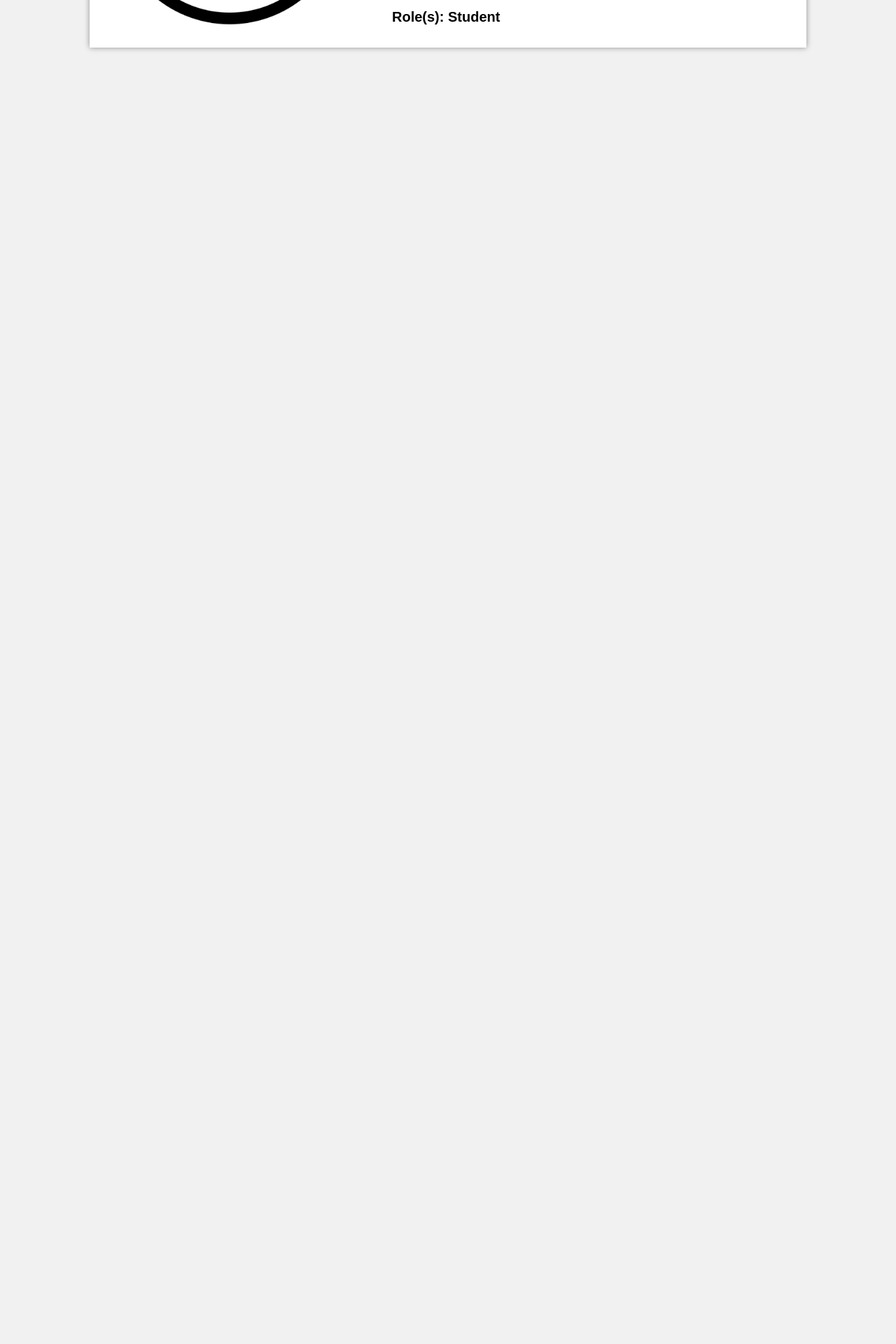
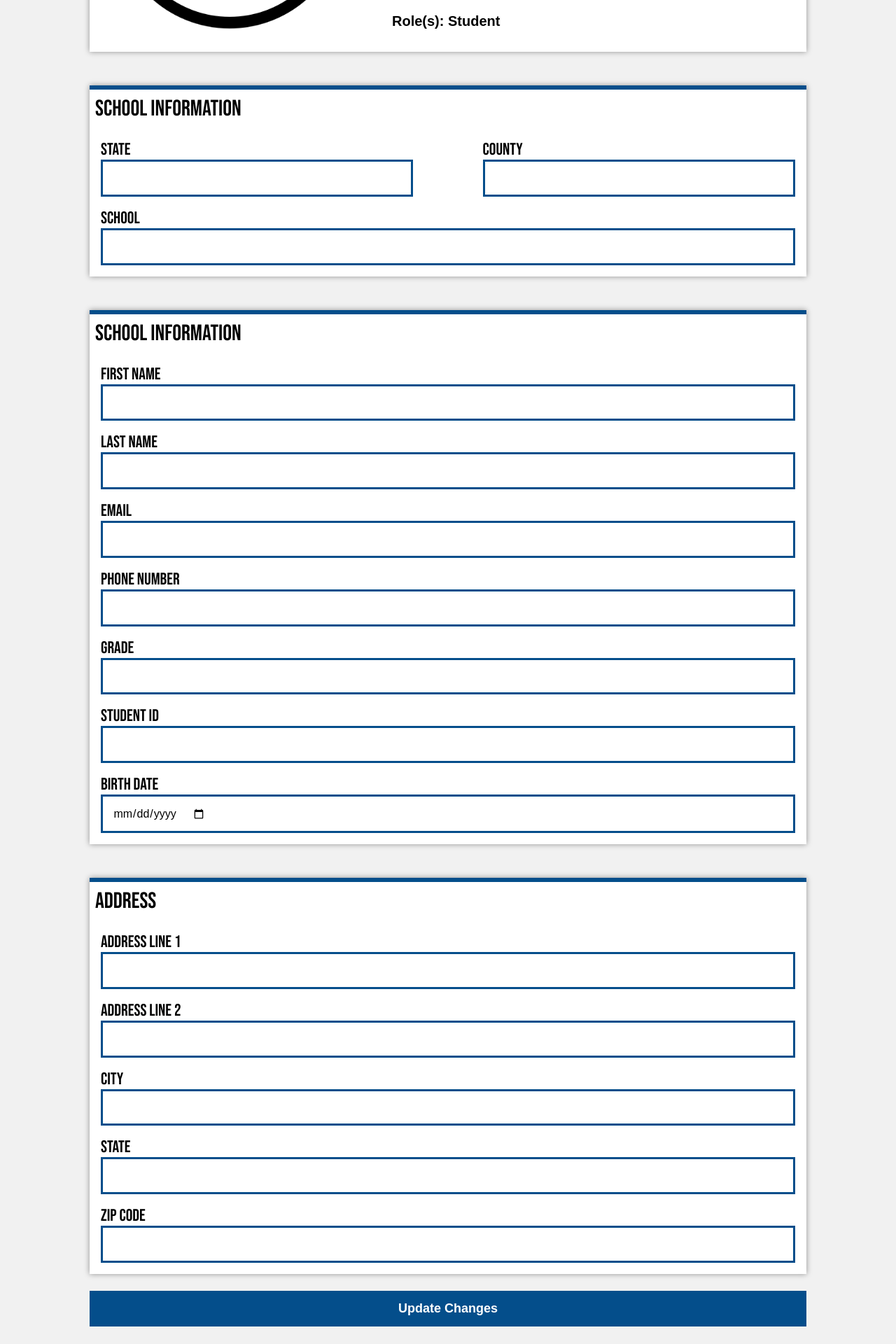
Before and after one commit to PraneethO/clubcart, a Next.js app in the folder club-cart/: page /pages/userProfile in a window 1280 px wide. Shown: the part 460-2380 px from the top of the page at 70% size. Before the commit the page ends 800 px from the top, so only its background shows below. Built offline with nearby package versions, Linux system fonts and the light colour scheme.

Commit message:
profile done

```diff
--- a/club-cart/src/app/pages/payment/page.module.css
+++ b/club-cart/src/app/pages/payment/page.module.css
@@ -224,10 +224,10 @@
     font-size: 1rem;
     padding-left: .5rem;
     font-family: bebas-neue-pro, sans-serif;
-
 }
 
 .sameAddressButton {
+    margin: 0;
     margin-right: 0.25rem;
     width: 1rem;
     height: 1rem;
--- a/club-cart/src/app/pages/payment/page.tsx
+++ b/club-cart/src/app/pages/payment/page.tsx
@@ -53,7 +53,7 @@ export default function Payment() {
                         <div className={styles.sameAddressContainer}>
 
                             {/* make it so a check mark appears */}
-                            <button className={styles.sameAddressButton}></button>
+                            <input className={styles.sameAddressButton} type="checkbox"/>
                             My Billing and Shipping are the same
                         </div>
                         <div className={styles.infoContainer}>
--- a/club-cart/src/app/pages/userProfile/page.module.css
+++ b/club-cart/src/app/pages/userProfile/page.module.css
@@ -73,12 +73,15 @@
 
 .contentContainer {
     display: flex;
+    flex-direction: column;
     margin-top: 3rem;
     width: 100%;
     justify-content: center;
+    align-items: center;
 }
 
 .profileContainer {
+    border-top: #044e8b solid 6px;
     display: flex;
     width: 80%;
     height: fit-content;
@@ -152,3 +155,134 @@
     font-family: bebas-neue-pro, sans-serif;
     font-weight: bold;
 }
+
+.fieldChangeContainer {
+    margin-top: 3rem;
+    border-top: #044e8b solid 6px;
+    display: flex;
+    width: 80%;
+    height: fit-content;
+
+    background-color: white;
+    flex-direction: column;
+    box-shadow: 0 0 8px rgba(0, 0, 0, 0.4);
+}
+
+.fieldChangeTitle {
+    display: flex;
+    width: 100%;
+    height: fit-content;
+
+    padding: .5rem;
+    font-size: 2rem;
+    text-align: left;
+}
+
+.infoContainer {
+    width: 100%;
+    height: fit-content;
+    padding: 1rem;
+    padding-top: 0rem;
+}
+
+.description {
+    display: flex;
+    width: 100%;
+    font-size: 1.5rem;
+}
+
+.infoInput {
+    display: flex;
+    width: 100%;
+    border: 3px #044e8b solid;
+    font-family: bebas-neue-pro, sans-serif;
+
+    padding: .9rem;
+    /* background-color: #f1f1f1; */
+
+    font-size: 1rem;
+    font-family: bebas-neue-pro, sans-serif;
+}
+
+.infoRow {
+    margin-top: 1rem;
+    display: flex;
+    flex-direction: column;
+    width: 100%;
+    justify-content: space-between;
+}
+
+.descriptionContainer {
+    display: flex;
+    flex-direction: row;
+    justify-content: space-between;
+    width: 100%;
+}
+
+.firstHalfDescription {
+    display: flex;
+    width: 45%;
+    font-size: 1.5rem;
+}
+
+.lastHalfDescription {
+    display: flex;
+    width: 45%;
+    font-size: 1.5rem;
+}
+
+.splitInputContainer {
+    display: flex;
+    width: 100%;
+    flex-direction: row;
+    justify-content: space-between;
+}
+
+.splitInput {
+    display: flex;
+    width: 45%;
+    border: 3px #044e8b solid;
+    font-family: bebas-neue-pro, sans-serif;
+
+    padding: .9rem;
+    /* background-color: #f1f1f1; */
+
+    font-size: 1rem;
+    font-family: bebas-neue-pro, sans-serif;
+}
+
+.splitInput::placeholder {
+    font-family: bebas-neue-pro, sans-serif;
+}
+
+.updateButton {
+    margin-top: 1.5rem;
+    margin-bottom: 10rem;
+    display: flex;
+    width: 80%;
+    border: solid 3px #044e8b;
+
+    background-color: #044e8b;
+    color: white;
+    font-weight: bold;
+    font-size: 1.125rem;
+    text-align: center;
+    justify-content: center;
+    font-family: bebas-neue-pro, sans-serif;
+    padding: 0.75rem;
+
+
+    -webkit-transform: perspective(1px) translateZ(0);
+    transform: perspective(1px) translateZ(0);
+    box-shadow: 0 0 1px rgba(0, 0, 0, 0);
+    -webkit-transition-duration: 0.3s;
+    transition-duration: 0.3s;
+    -webkit-transition-property: transform;
+    transition-property: transform;
+}
+
+.updateButton:hover, .updateButton:focus, .updateButton:active {
+    cursor: pointer;
+    -webkit-transform: scale(0.95);
+    transform: scale(0.95);
+}
--- a/club-cart/src/app/pages/userProfile/page.tsx
+++ b/club-cart/src/app/pages/userProfile/page.tsx
@@ -49,6 +49,118 @@ export default function UserProfile() {
                     <div className={styles.roleText}>Role(s): Student</div>
                 </div>
             </div>
+
+            {/* most of this should auto fill with info from google/the school */}
+            <div className={styles.fieldChangeContainer}>
+                <div className={styles.fieldChangeTitle}>School Information</div>
+                <div className={styles.infoContainer}>
+                    <div className={styles.infoRow}>
+                        <div className={styles.descriptionContainer}>
+                            <div className={styles.firstHalfDescription}>State</div>
+                            <div className={styles.lastHalfDescription}>County</div>
+                        </div>
+                        <div className={styles.splitInputContainer}>
+                            <input className={styles.splitInput} />
+                            <input className={styles.splitInput} />
+                        </div>
+                    </div>
+                    <div className={styles.infoRow}>
+                        <div className={styles.descriptionContainer}>
+                            <div className={styles.description}>School</div>
+                        </div>
+                        <input className={styles.infoInput} />
+                    </div>
+                </div>
+            </div>
+
+
+            <div className={styles.fieldChangeContainer}>
+                <div className={styles.fieldChangeTitle}>School Information</div>
+                <div className={styles.infoContainer}>
+
+                    <div className={styles.infoRow}>
+                        <div className={styles.descriptionContainer}>
+                            <div className={styles.description}>First Name</div>
+                        </div>
+                        <input className={styles.infoInput} />
+                    </div>
+                    <div className={styles.infoRow}>
+                        <div className={styles.descriptionContainer}>
+                            <div className={styles.description}>Last Name</div>
+                        </div>
+                        <input className={styles.infoInput} />
+                    </div>
+                    <div className={styles.infoRow}>
+                        <div className={styles.descriptionContainer}>
+                            <div className={styles.description}>Email</div>
+                        </div>
+                        <input className={styles.infoInput} />
+                    </div>
+                    <div className={styles.infoRow}>
+                        <div className={styles.descriptionContainer}>
+                            <div className={styles.description}>Phone Number</div>
+                        </div>
+                        <input className={styles.infoInput} />
+                    </div>
+                    <div className={styles.infoRow}>
+                        <div className={styles.descriptionContainer}>
+                            <div className={styles.description}>Grade</div>
+                        </div>
+                        <input className={styles.infoInput} />
+                    </div>
+                    <div className={styles.infoRow}>
+                        <div className={styles.descriptionContainer}>
+                            <div className={styles.description}>Student ID</div>
+                        </div>
+                        <input className={styles.infoInput} />
+                    </div>
+
+                    <div className={styles.infoRow}>
+                        <div className={styles.descriptionContainer}>
+                            <div className={styles.description}>Birth Date</div>
+                        </div>
+                        <input className={styles.infoInput} type="date"/>
+                    </div>
+                </div>
+            </div>
+
+            <div className={styles.fieldChangeContainer}>
+                <div className={styles.fieldChangeTitle}>Address</div>
+                <div className={styles.infoContainer}>
+                    <div className={styles.infoRow}>
+                        <div className={styles.descriptionContainer}>
+                            <div className={styles.description}>Address Line 1</div>
+                        </div>
+                        <input className={styles.infoInput} />
+                    </div>
+                    <div className={styles.infoRow}>
+                        <div className={styles.descriptionContainer}>
+                            <div className={styles.description}>Address Line 2</div>
+                        </div>
+                        <input className={styles.infoInput} />
+                    </div>
+                    <div className={styles.infoRow}>
+                        <div className={styles.descriptionContainer}>
+                            <div className={styles.description}>City</div>
+                        </div>
+                        <input className={styles.infoInput} />
+                    </div>
+                    <div className={styles.infoRow}>
+                        <div className={styles.descriptionContainer}>
+                            <div className={styles.description}>State</div>
+                        </div>
+                        <input className={styles.infoInput} />
+                    </div>
+                    <div className={styles.infoRow}>
+                        <div className={styles.descriptionContainer}>
+                            <div className={styles.description}>Zip Code</div>
+                        </div>
+                        <input className={styles.infoInput} />
+                    </div>
+                </div>
+            </div>
+            <button className={styles.updateButton}>Update Changes</button>
+
         </div>
     </main>;
 }
```
